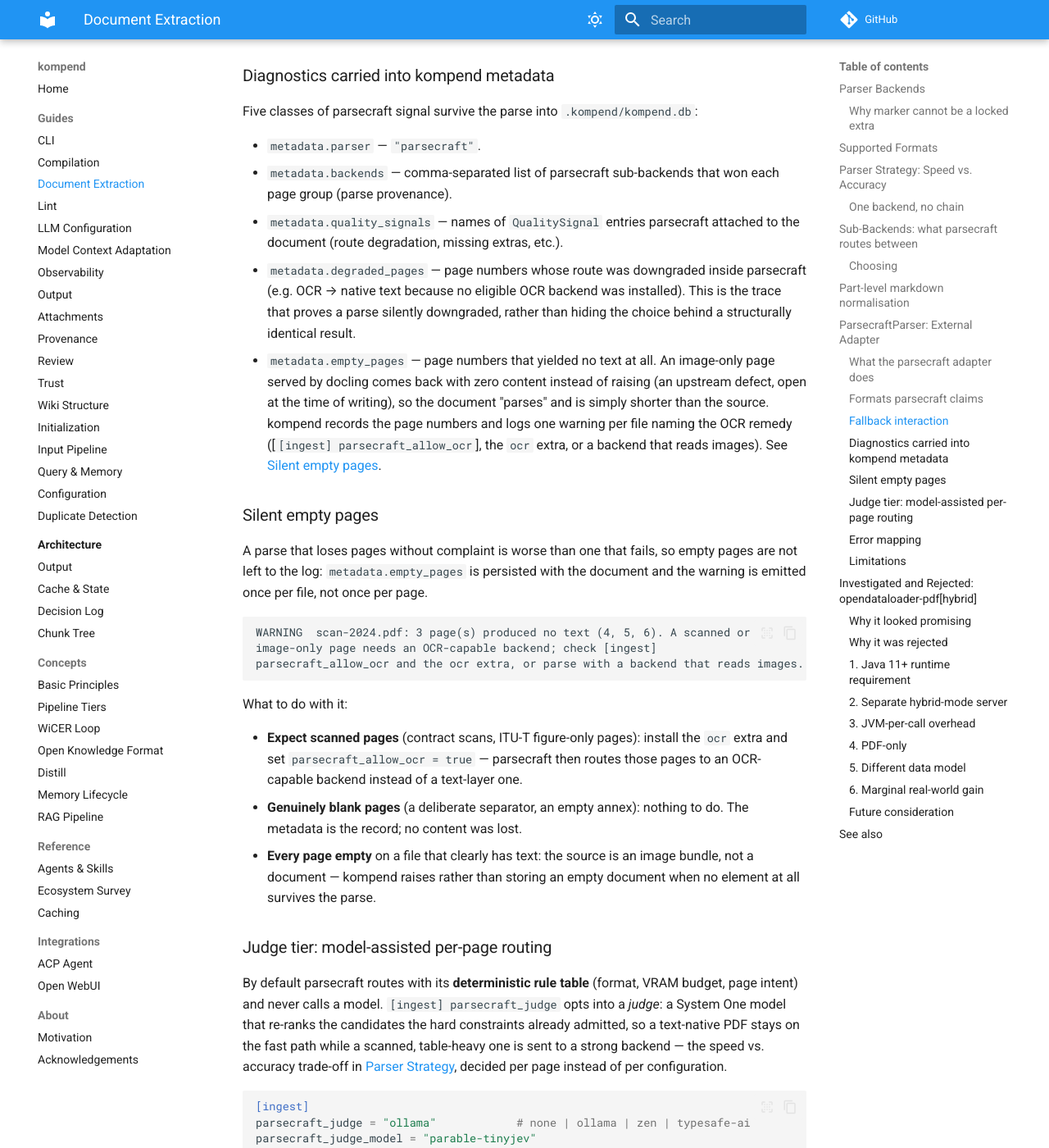
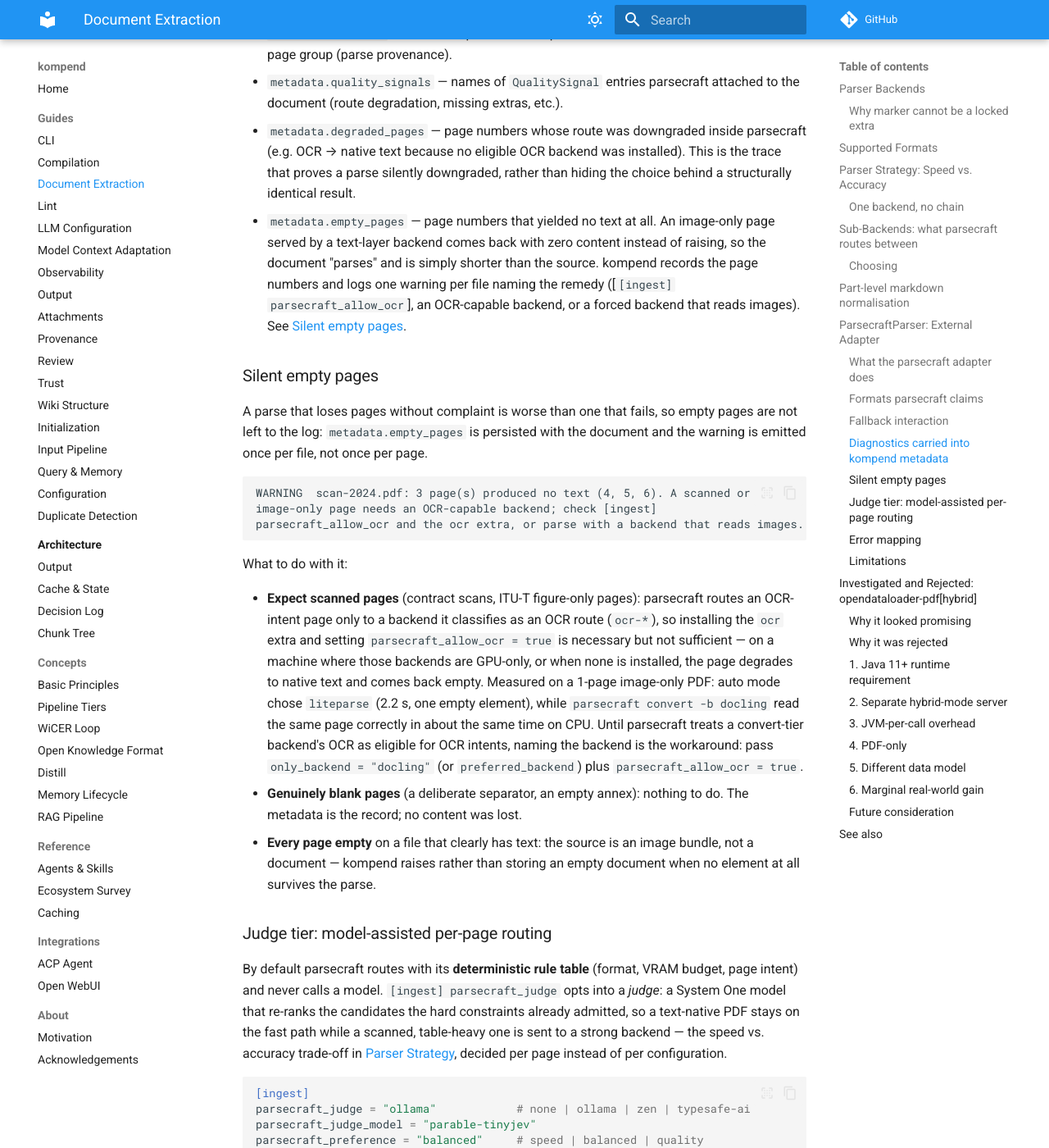
Before and after one commit to jr2804/kompend, an MkDocs documentation site: the page built from docs/guides/document-extraction.md, in a window 1280 px wide and 1400 px high, scrolled down 6483 px. Shown: the whole window at 82% size. Built offline with MkDocs 1.6.1 and Material for MkDocs 9.7.7, drawn with Linux system fonts in a browser that asks for light colours; comment, search, counter and statistics services are not loaded; some of the changed text lies outside the part shown.

Commit message:
⬆️ chore(deps): raise the parsecraft floor to 2026.10.16
2026.10.15 broke the docling capability probe (`docling` was still being
imported while the extra installs `docling-rs`), so every PDF and office
file silently lost the docling tier. 2026.10.16 fixes the probe and drops
the `mineru` package from the extra, so the `openai` override is no longer
load-bearing.

Verified: `EXTRA_IMPORTS["docling"] == ("docling_rs",)`,
`installed_extras` includes `docling`, a DOCX parses through docling again
(109 elements), and the model cache holds the OCR weights so a partial
cache cannot silently blank scanned pages.

Also corrects the extraction guide: the 2026.10.15 admonition is gone, and
the empty-page advice now says what was measured — an image-only page
routes to a text-layer backend even though `-b docling` reads it on CPU,
because parsecraft only classifies `ocr-*` backends as OCR routes.

```diff
--- a/docs/guides/document-extraction.md
+++ b/docs/guides/document-extraction.md
@@ -186,25 +186,14 @@
 swapped the docling engine for `docling-rs`, which takes the Python docling tree
 (`docling`, `docling-ibm-models`, `docling-parse`, `docling-slim`) out of every
 install — torch and transformers stay, because `crawl4ai[all]` is a core
-dependency and pulls them for its own extras. Raising it
+dependency and pulls them for its own extras. 2026.10.16 restores the `docling`
+capability probe (`docling_rs`), which 2026.10.15 had broken, and drops the
+`mineru` package from the `mineru` extra, so the `openai` conflict that forced an
+override is gone. Raising it
 is a reviewed event (see `docs/architecture/decisions.md`, "Decision:
 parsecraft as the ingestion backend"). kompend
 never imports parsecraft internals, private modules, or test helpers — only the
 documented public surface (`parsecraft.pipeline` / `parsecraft.backends` / IR).
-
-!!! warning "2026.10.15 ships a defect: the `docling` extra reads as absent"
-    parsecraft 2026.10.15 probes the `docling` extra by importing `docling`, but
-    the extra now installs `docling-rs` (module `docling_rs`). Nothing installs
-    `docling`, so eligibility drops the backend: PDFs are served by `liteparse`
-    and office files by another eligible backend (`pymupdf` or `pandoc`), with no
-    error and no warning — just weaker tables and shallower structure than the
-    docling tier kompend was verified against. `--no-auto -b docling` fails with
-    "not eligible". The fix is a one-line map
-    change plus a contract test (local to the parsecraft repository, unreleased
-    at the time of writing); a newer parsecraft resolves it with no kompend
-    change. Until then, expect `metadata.backends` to name `liteparse` for PDFs,
-    and note that docling also needs a one-time ~1.4 GB
-    `docling_rs.download_models()` prefetch once it is routable again.
 
 !!! warning "A resolution failure moments after a release is usually a stale index cache"
     `No solution found … because there is no version of kompend[pdf-full]==<version>`
@@ -271,12 +260,11 @@
   installed). This is the trace that proves a parse silently downgraded,
   rather than hiding the choice behind a structurally identical result.
 - `metadata.empty_pages` — page numbers that yielded no text at all. An
-  image-only page served by docling comes back with zero content instead of
-  raising (an upstream defect, open at the time of writing), so the document
-  "parses" and is simply shorter than the source. kompend records the page
-  numbers and logs one warning per file naming the OCR remedy
-  ([`[ingest] parsecraft_allow_ocr`], the `ocr` extra, or a backend that reads
-  images). See [Silent empty pages](#silent-empty-pages).
+  image-only page served by a text-layer backend comes back with zero content
+  instead of raising, so the document "parses" and is simply shorter than the
+  source. kompend records the page numbers and logs one warning per file naming
+  the remedy ([`[ingest] parsecraft_allow_ocr`], an OCR-capable backend, or a
+  forced backend that reads images). See [Silent empty pages](#silent-empty-pages).
 
 ### Silent empty pages
 
@@ -292,9 +280,18 @@
 
 What to do with it:
 
-- **Expect scanned pages** (contract scans, ITU-T figure-only pages): install the
-  `ocr` extra and set `parsecraft_allow_ocr = true` — parsecraft then routes
-  those pages to an OCR-capable backend instead of a text-layer one.
+- **Expect scanned pages** (contract scans, ITU-T figure-only pages): parsecraft
+  routes an OCR-intent page only to a backend it classifies as an OCR route
+  (`ocr-*`), so installing the `ocr` extra and setting
+  `parsecraft_allow_ocr = true` is necessary but not sufficient — on a machine
+  where those backends are GPU-only, or when none is installed, the page degrades
+  to native text and comes back empty. Measured on a 1-page image-only PDF:
+  auto mode chose `liteparse` (2.2 s, one empty element), while
+  `parsecraft convert -b docling` read the same page correctly in about the same
+  time on CPU. Until parsecraft treats a convert-tier backend's OCR as eligible
+  for OCR intents, naming the backend is the workaround: pass
+  `only_backend = "docling"` (or `preferred_backend`) plus
+  `parsecraft_allow_ocr = true`.
 - **Genuinely blank pages** (a deliberate separator, an empty annex): nothing to
   do. The metadata is the record; no content was lost.
 - **Every page empty** on a file that clearly has text: the source is an image
```
Also changed, not shown: other parts of docs/guides/document-extraction.md (+1 -1 lines).
